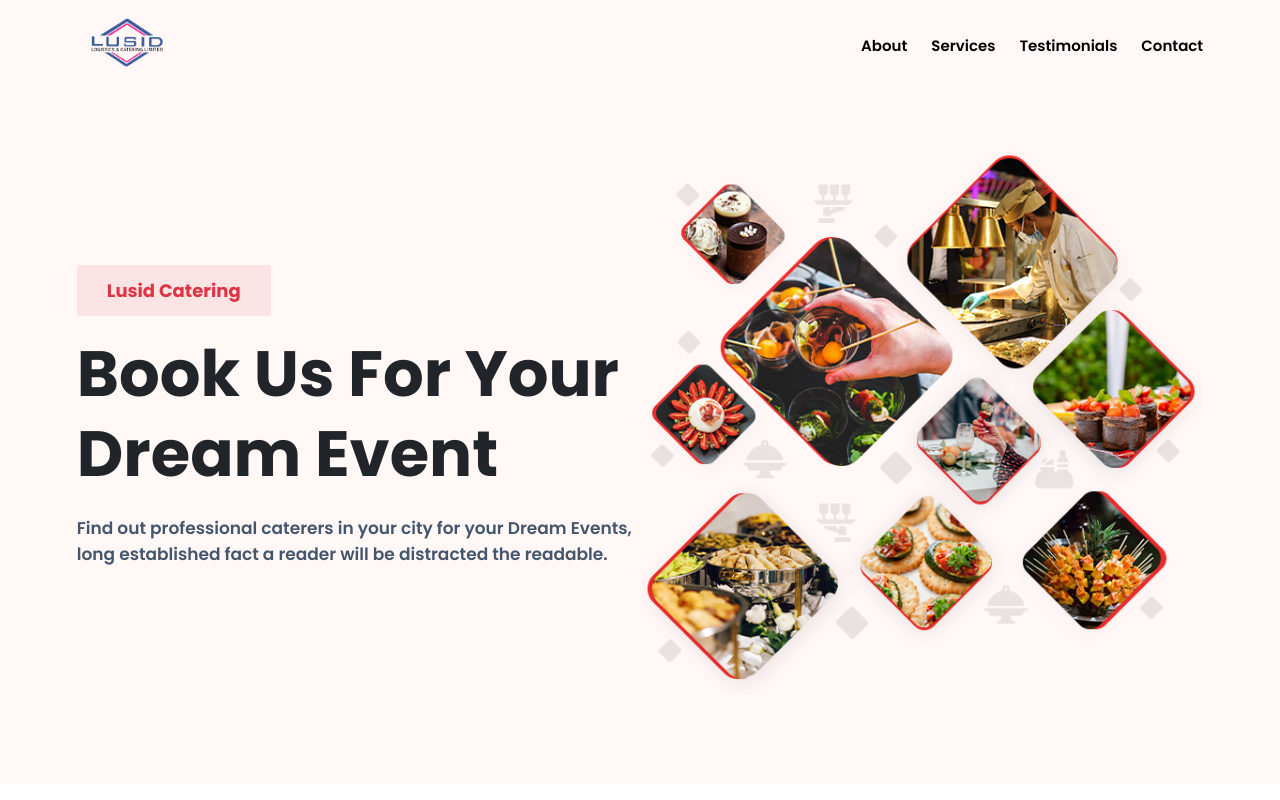
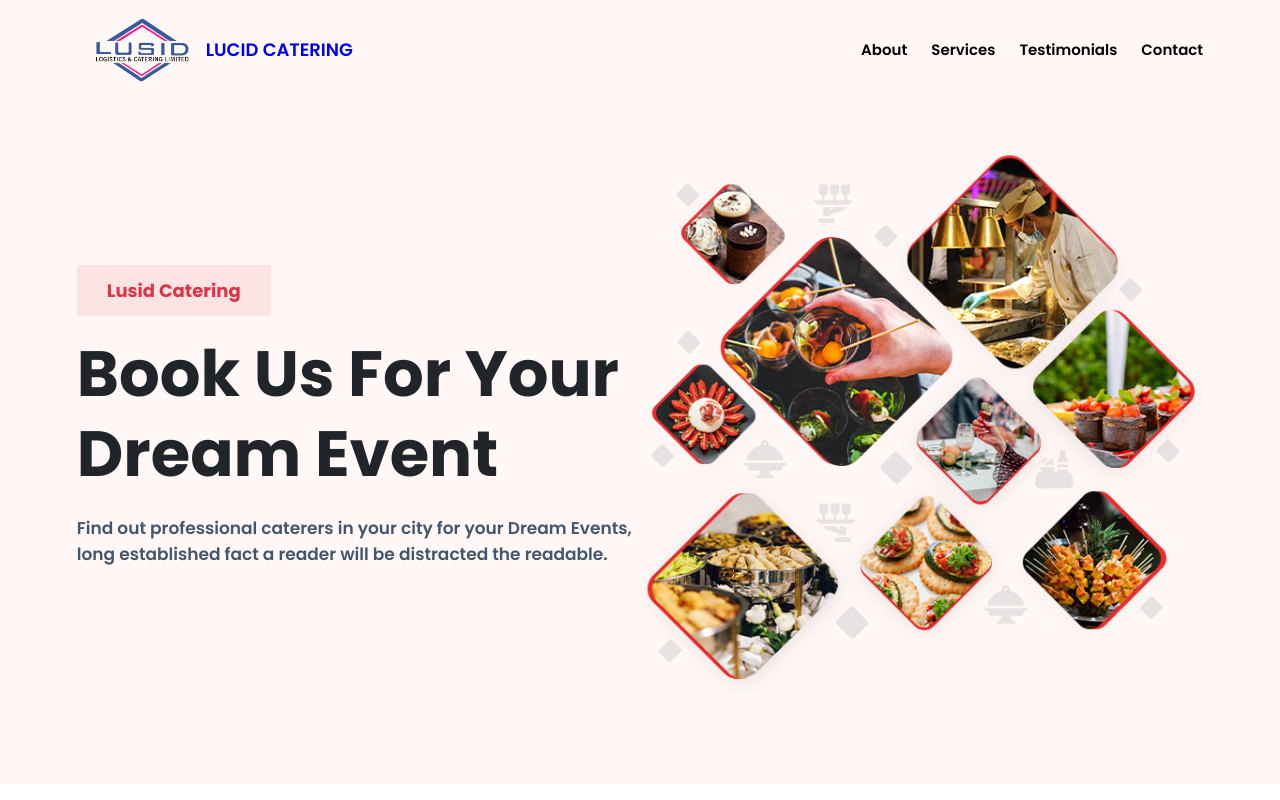
Before and after one commit to Ayewealth/Lusid, a plain HTML site: page index.html in a window 1280 px wide. Shown: the top 800 px of the page. Drawn offline with nearby package versions, Linux system fonts and the light colour scheme.

Commit message:
Correction on logo

```diff
--- a/index.html
+++ b/index.html
@@ -23,6 +23,7 @@
       <div class="logo">
         <a href="./index.html">
           <img src="./images/logo2.png" alt="" width="100" />
+          LUCID CATERING
         </a>
       </div>
       <div class="nav__menu remove-menu" id="nav-menu">
--- a/styles/styles.css
+++ b/styles/styles.css
@@ -138,6 +138,11 @@ nav {
 }
 
 .logo a {
+  display: flex;
+  align-items: center;
+
+  font-size: 18px;
+  font-weight: 600;
   width: 100%;
 }
 .logo a img {
```
